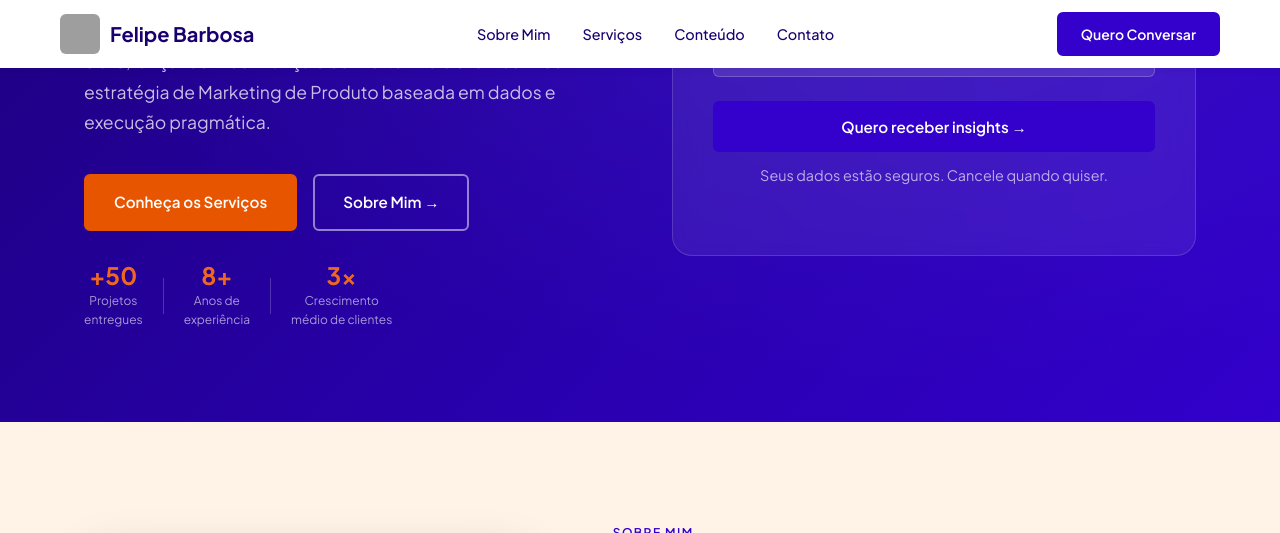
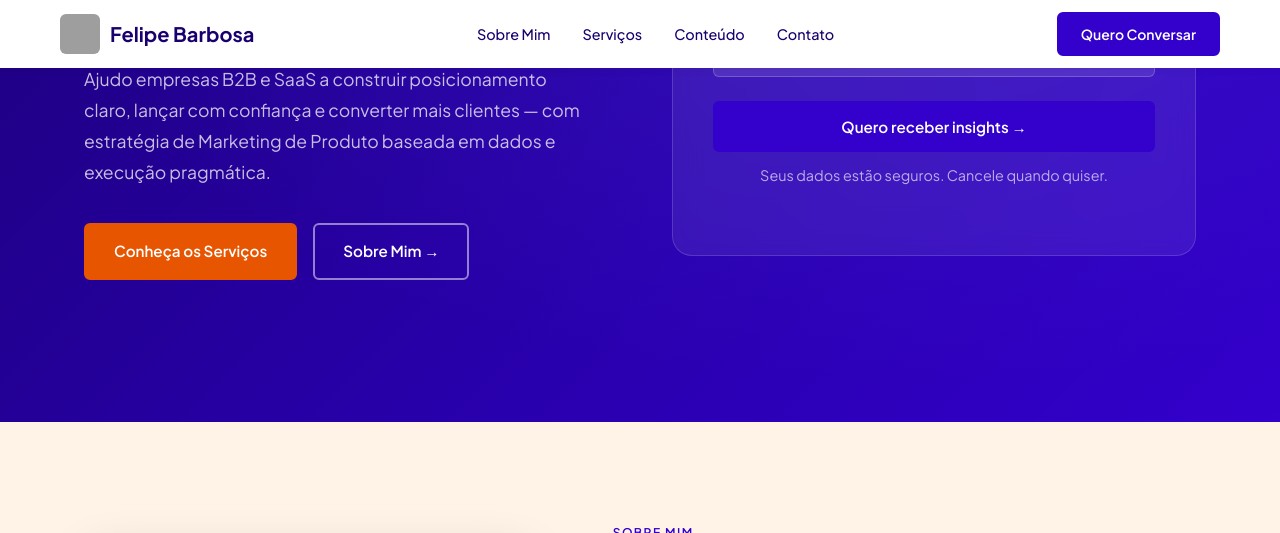
Before and after one commit to felipe-c-barbosa/claude-code-project, a Jekyll site: the page built from consultoria.html, in a window 1280 px wide and 900 px high, scrolled down 478 px, cut to the strip 0-533 px from the top of the window. Built offline with Jekyll 4.4.1, drawn with Linux system fonts in a browser that asks for light colours; grey boxes are pictures that could not be loaded.

Commit message:
Commented hero-trust section

```diff
--- a/consultoria.html
+++ b/consultoria.html
@@ -67,7 +67,7 @@ permalink: /
         <a href="#sobre" class="btn btn-outline">Sobre Mim →</a>
       </div>
 
-      <div class="hero-trust">
+      <!-- div class="hero-trust">
         <div class="hero-trust-item">
           <span class="hero-trust-number">+50</span>
           <span class="hero-trust-label">Projetos<br>entregues</span>
@@ -82,7 +82,7 @@ permalink: /
           <span class="hero-trust-number">3x</span>
           <span class="hero-trust-label">Crescimento<br>médio de clientes</span>
         </div>
-      </div>
+      </div -->
     </div>
 
     <!-- Coluna direita: Formulário de cadastro -->
```
